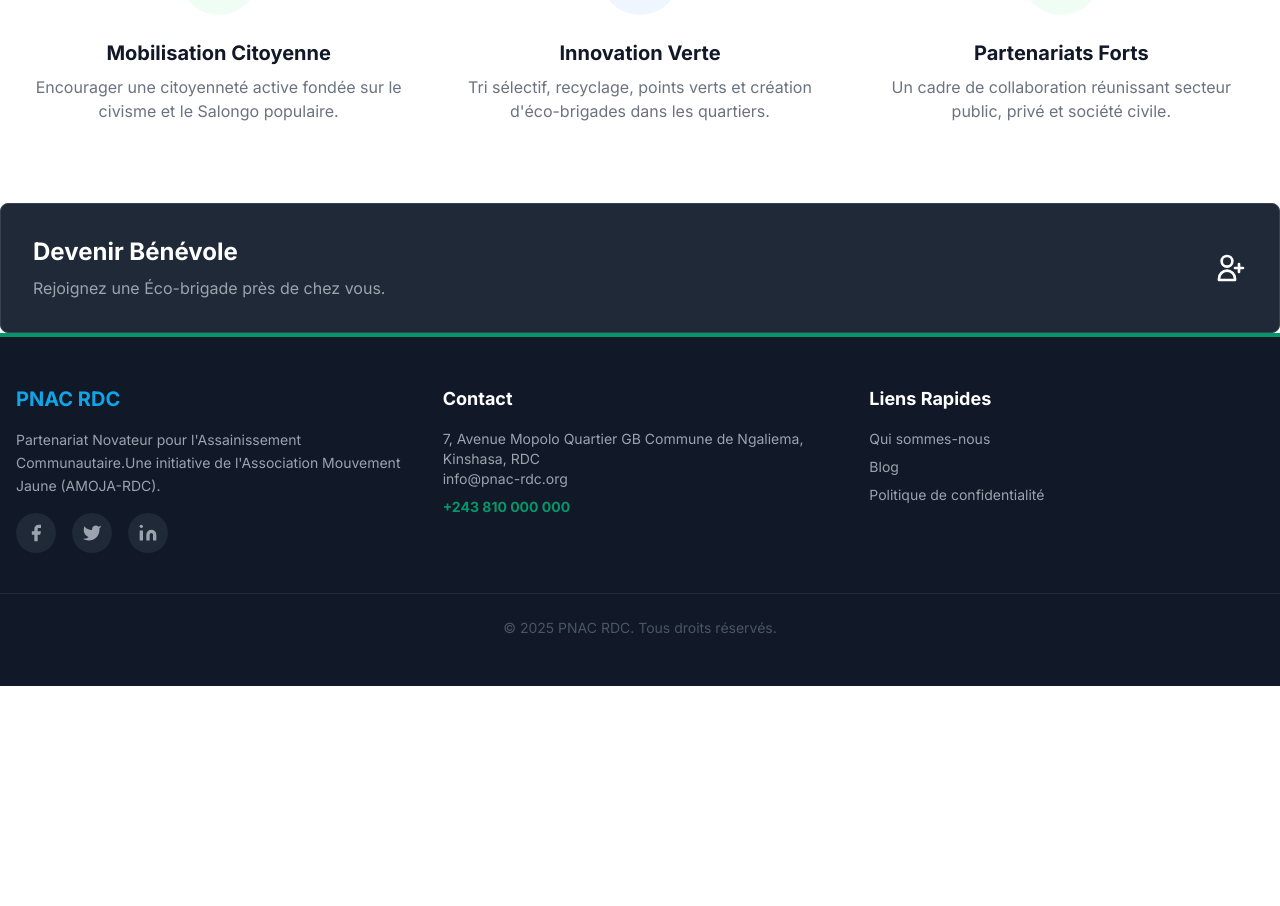
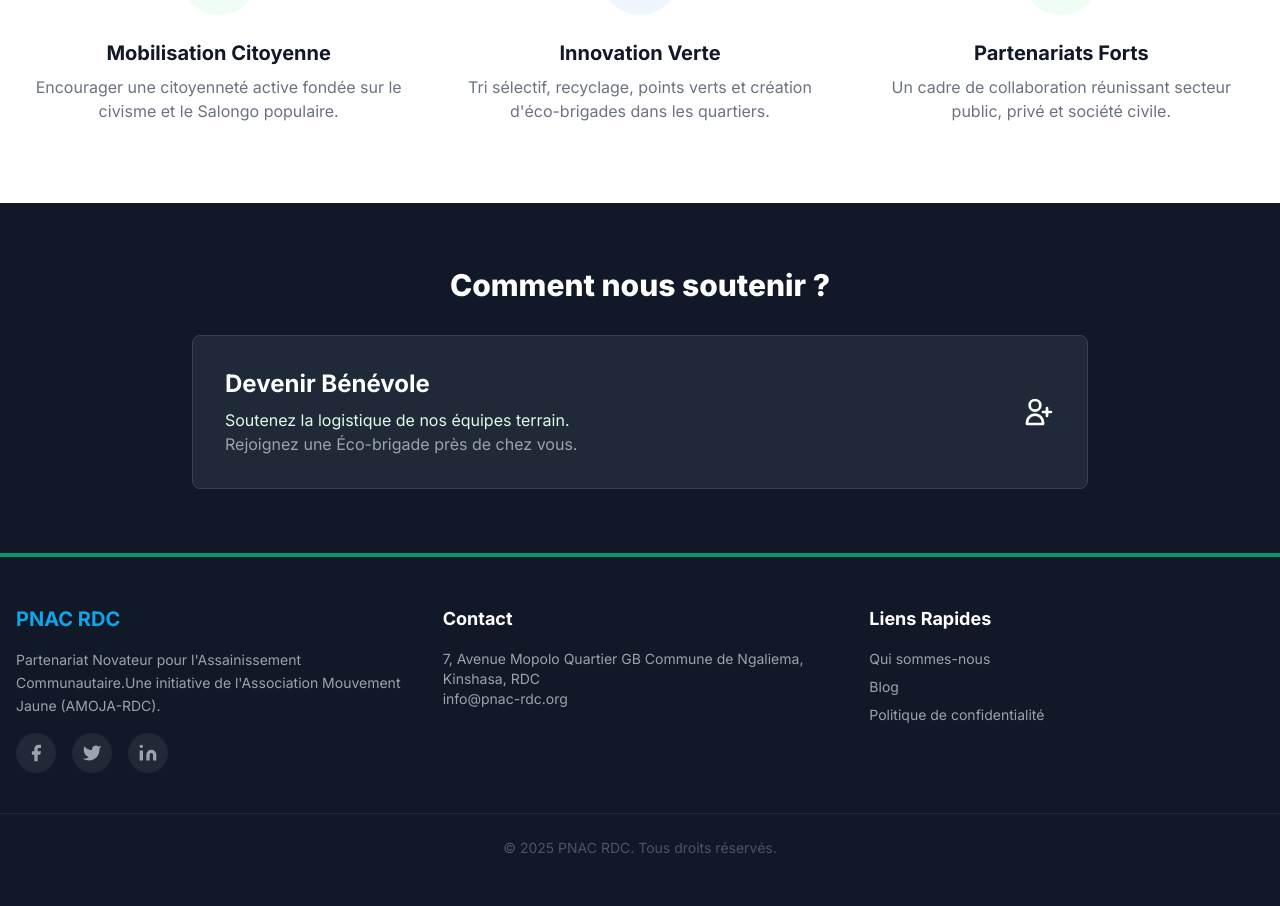
Before and after one commit to jokashongwe/pnac, a Django app: page /fr/ in a window 1280 px wide. Shown: the part 2488-3394 px from the top of the page. Before the commit the page ends 3174 px from the top, so only its background shows below. Run offline with Django 5.2, Linux system fonts and the light colour scheme; data that the repository does not hold is empty; some libraries are stand-ins or nearby versions.

Commit message:
Fix changes

```diff
--- a/pnac_project/settings.py
+++ b/pnac_project/settings.py
@@ -29,10 +29,10 @@ BASE_DIR = Path(__file__).resolve().parent.parent
 SECRET_KEY = 'django-insecure-xlse3^i8mwcoy*tm!ol-k3b7v97&ad(0&x%)d5=c9mm2d%ep*_'
 
 # SECURITY WARNING: don't run with debug turned on in production!
-DEBUG = False
+DEBUG = True
 
-ALLOWED_HOSTS = ['pnac-rdc.org', 'www.pnac-rdc.org']
-SECURE_SSL_REDIRECT = True
+ALLOWED_HOSTS = []
+SECURE_SSL_REDIRECT = False
 
 # Application definition
 
--- a/pnac_project/urls.py
+++ b/pnac_project/urls.py
@@ -23,9 +23,9 @@ urlpatterns += i18n_patterns(
     path('notre-mission/', mission, name='mission'),
 
     # Événements
-    path('events/', event_list, name='event_list'),
-    path('events/<int:event_id>/', event_detail, name='event_detail'),
-    path('events/join/<int:event_id>/', join_event, name='join_event'),
+    path('actions/', event_list, name='event_list'),
+    path('actions/<int:event_id>/', event_detail, name='event_detail'),
+    path('actions/join/<int:event_id>/', join_event, name='join_event'),
     path('api/map-data/', event_map_data, name='event_map_data'),
 
     # Dons
--- a/templates/base.html
+++ b/templates/base.html
@@ -172,6 +172,7 @@
                         <a href="#" class="block px-3 py-1 text-sm text-gray-600">{% trans "ONG & Privé" %}</a>
                     </div>
                 </div>
+                <a href="{% url 'post_list' %}" class="text-gray-600 hover:text-pnacGreen font-medium transition">{% trans "Actualités" %}</a>
                 <a href="{% url 'event_list' %}" class="block px-3 py-2 rounded-md text-base font-medium text-gray-700 hover:text-pnacGreen hover:bg-green-50">{% trans "Nos Actions" %}</a>
                 <a href="{% url 'gallery' %}" class="text-gray-600 hover:text-pnacGreen font-medium transition">{% trans "Galerie" %}</a>
                 <a href="{% url 'resource_list' %}" class="text-gray-600 hover:text-pnacGreen font-medium transition">{% trans "Médias et ressources" %}</a>
@@ -245,7 +246,7 @@
                 <h3 class="text-lg font-bold mb-4">Contact</h3>
                 <p class="text-gray-400 text-sm">7, Avenue Mopolo Quartier GB Commune de Ngaliema, Kinshasa, RDC</p>
                 <p class="text-gray-400 text-sm">info@pnac-rdc.org</p>
-                <p class="text-gray-400 text-sm mt-2 font-bold text-pnacGreen">+243 810 000 000</p>
+                {% comment %} <p class="text-gray-400 text-sm mt-2 font-bold text-pnacGreen">+243 810 000 000</p> {% endcomment %}
             </div>
             <div>
                 <h3 class="text-lg font-bold mb-4">{% trans "Liens Rapides" %}</h3>
--- a/templates/events/index.html
+++ b/templates/events/index.html
@@ -40,12 +40,12 @@
                                 {{ event.date|date:"d M Y à H:i" }}
                             </p>
                             <p class="text-sm text-gray-500">
-                                {{ event.location }} (Zone d'intervention prioritaire)
+                                {{ event.location }} ({% trans 'Zone d\'intervention prioritaire' %})
                             </p>
                         </div>
                     </div>
                     <div class="mt-4">
-                         <button class="w-full bg-pnacGreen text-white py-2 rounded hover:bg-green-700 transition">Rejoindre l'équipe</button>
+                         <a  href="{% url 'event_detail' event.id %}" class="w-full bg-pnacGreen text-white py-2 px-5 rounded hover:bg-green-700 transition">{% trans 'En savoir plus' %}</a>
                     </div>
                 </div>
             </div>
--- a/templates/home.html
+++ b/templates/home.html
@@ -174,10 +174,10 @@
     </div>
 </section>
 
-{% comment %} <section class="bg-gray-900 py-16">
+ <section class="bg-gray-900 py-16">
     <div class="max-w-7xl mx-auto px-4 sm:px-6 lg:px-8 text-center">
         <h2 class="text-3xl font-extrabold text-white mb-8">{% trans "Comment nous soutenir ?" %}</h2>
-        <div class="grid grid-cols-1 md:grid-cols-2 gap-6 max-w-4xl mx-auto">
+        <div class="grid grid-cols-1 md:grid-cols-1 gap-6 max-w-4xl mx-auto">
             {% comment %} <a href="{% url 'donate' %}" class="block bg-pnacGreen hover:bg-green-700 transition p-8 rounded-lg text-left group">
                 <div class="flex items-center justify-between">
                     <div>
@@ -193,6 +193,7 @@
                 <div class="flex items-center justify-between">
                     <div>
                         <h3 class="text-2xl font-bold text-white mb-2">{% trans "Devenir Bénévole" %}</h3>
+                        <p class="text-green-100">{% trans "Soutenez la logistique de nos équipes terrain." %}</p>
                         <p class="text-gray-400">{% trans "Rejoignez une Éco-brigade près de chez vous." %}</p>
                     </div>
                     <svg class="w-8 h-8 text-white transform group-hover:translate-x-2 transition" fill="none" stroke="currentColor" viewBox="0 0 24 24"><path stroke-linecap="round" stroke-linejoin="round" stroke-width="2" d="M18 9v3m0 0v3m0-3h3m-3 0h-3m-2-5a4 4 0 11-8 0 4 4 0 018 0zM3 20a6 6 0 0112 0v1H3v-1z"/></svg>
```
